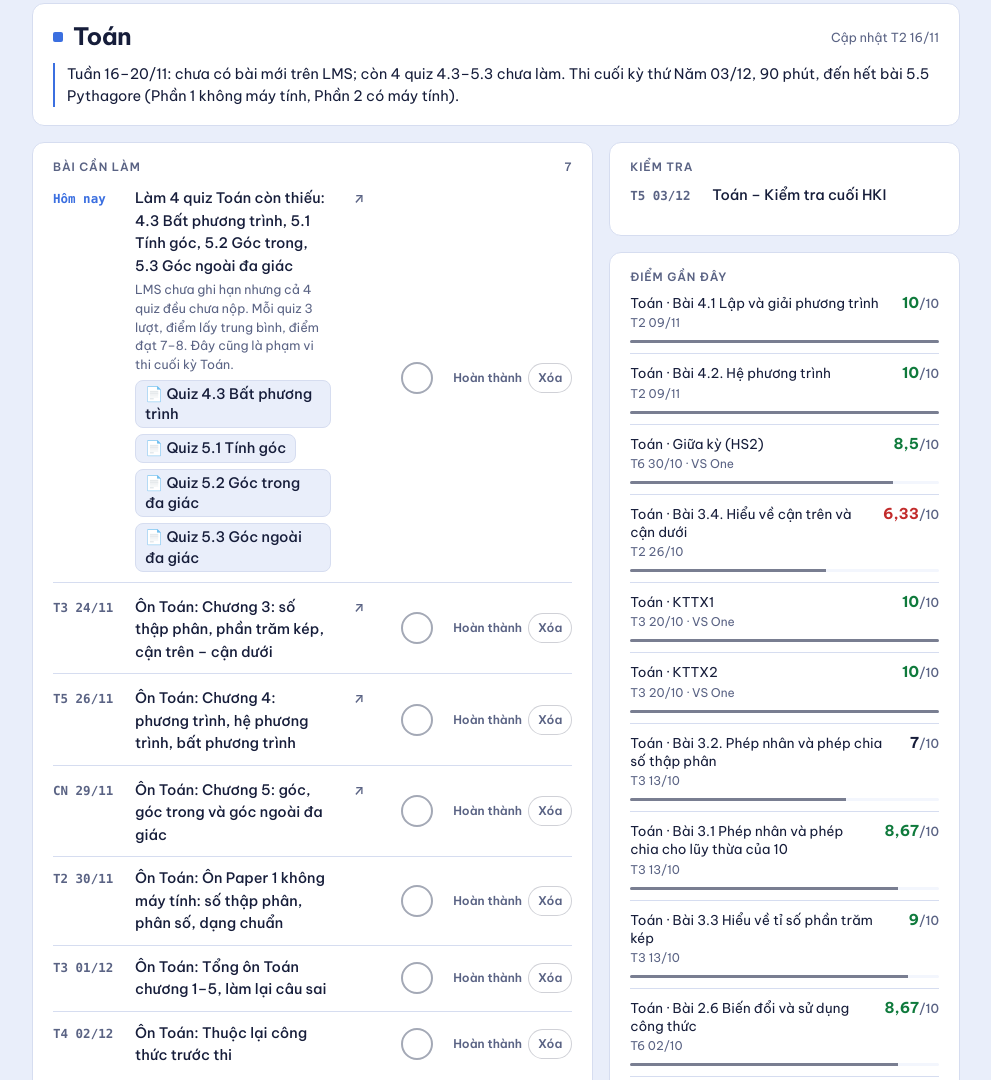
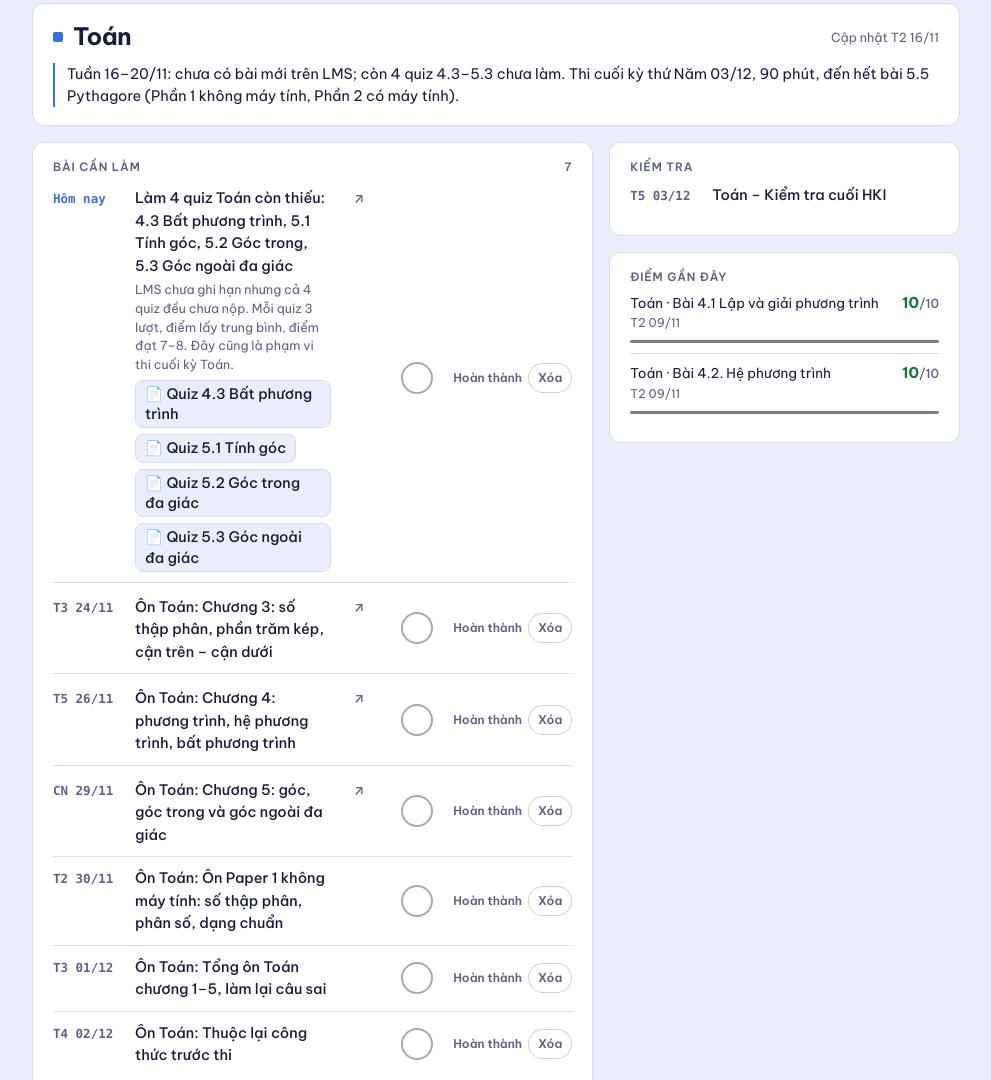
Before and after one commit to namphong2106/namphong2106.github.io, a plain HTML site: page index.html in a window 1280 px wide. Shown: the part 723-1803 px from the top of the page, without its empty margins (144-1135 px from the left). Drawn offline with Linux system fonts and the light colour scheme.

Commit message:
Điểm: chỉ giữ điểm trong tháng 11/2026, bỏ điểm các tháng trước
Co-Authored-By: Claude Haiku 5.5 <noreply@anthropic.com>
Claude-Session: https://claude.ai/code/session_019HyGDCU1gLDF4ACJjT7t49

```diff
--- a/index.html
+++ b/index.html
@@ -977,6 +977,7 @@ load("assess.json").then(a => { state.assess = (a && a.subjects) || []; state.as
     const s = S.find(x => x.key === cur);
     const todo = s.todo.filter(live).filter(visible), extra = (s.extra || []).filter(live).filter(visible);
     const exams = (s.exams || []).filter(live);
+    const monthGrades = (s.grades || []).filter(x => String(x.d || "").slice(0, 7) === today.slice(0, 7));
     const g = (x) => { const v = x.s / x.m * 10; const c = v < 6.5 ? "low" : v >= 8.5 ? "hi" : "";
       return `<div class="nv-g"><span class="t">${esc((x.sub ? x.sub + " · " : "") + x.t.replace(/^\[[^\]]+\]\s*/, ""))}</span><span class="s ${c}">${num(x.s)}<small style="font-weight:500;color:var(--muted)">/${x.m}</small></span><span class="m">${dd(x.d)}${x.n ? " · " + esc(x.n) : ""}</span><span></span><span class="bar"><b style="width:${Math.max(0, Math.min(100, v * 10))}%"></b></span></div>`; };
     $("nv-body").innerHTML = `<div class="nv-wrap k-${s.key}">
@@ -987,7 +988,7 @@ load("assess.json").then(a => { state.assess = (a && a.subjects) || []; state.as
         ${extra.length ? `<details class="nv-more"><summary>Thêm ${extra.length} bài không bắt buộc</summary>${rows(extra)}</details>` : ""}</div>
       <div class="nv-side">
         <div class="nv-box"><p class="nv-lbl"><span>Kiểm tra</span></p>${exams.length ? rows(exams, false) : `<p class="nv-nil">Chưa có lịch.</p>`}</div>
-        <div class="nv-box"><p class="nv-lbl"><span>Điểm gần đây</span></p>${s.grades.length ? s.grades.map(g).join("") : `<p class="nv-nil">Chưa có điểm.</p>`}</div>
+        <div class="nv-box"><p class="nv-lbl"><span>Điểm gần đây</span></p>${monthGrades.length ? monthGrades.map(g).join("") : `<p class="nv-nil">Chưa có điểm trong tháng này.</p>`}</div>
       </div></div>`;
   }
   $("nv-banner").addEventListener("click", (e) => { const b = e.target.closest("li[data-k]"); if (!b || !b.dataset.k || !data || !data.subjects.find(s => s.key === b.dataset.k)) return; cur = CUR[kid] = b.dataset.k; try { localStorage.setItem("soht-" + kid + "-subj", cur); } catch(e) {} draw(); });
--- a/nam.json
+++ b/nam.json
@@ -198,93 +198,6 @@
      "m": 10,
      "d": "2026-11-09",
      "sub": "Toán"
-    },
-    {
-     "t": "Giữa kỳ (HS2)",
-     "s": 8.5,
-     "m": 10,
-     "d": "2026-10-30",
-     "sub": "Toán",
-     "n": "VS One"
-    },
-    {
-     "t": "[QUIZ] Bài 3.4. Hiểu về cận trên và cận dưới",
-     "s": 6.33,
-     "m": 10,
-     "d": "2026-10-26",
-     "sub": "Toán"
-    },
-    {
-     "t": "KTTX1",
-     "s": 10,
-     "m": 10,
-     "d": "2026-10-20",
-     "sub": "Toán",
-     "n": "VS One"
-    },
-    {
-     "t": "KTTX2",
-     "s": 10,
-     "m": 10,
-     "d": "2026-10-20",
-     "sub": "Toán",
-     "n": "VS One"
-    },
-    {
-     "t": "[QUIZ] Bài 3.2. Phép nhân và phép chia số thập phân",
-     "s": 7,
-     "m": 10,
-     "d": "2026-10-13",
-     "sub": "Toán"
-    },
-    {
-     "t": "[QUIZ] Bài 3.1 Phép nhân và phép chia cho lũy thừa của 10",
-     "s": 8.67,
-     "m": 10,
-     "d": "2026-10-13",
-     "sub": "Toán"
-    },
-    {
-     "t": "[QUIZ] Bài 3.3 Hiểu về tỉ số phần trăm kép",
-     "s": 9,
-     "m": 10,
-     "d": "2026-10-13",
-     "sub": "Toán"
-    },
-    {
-     "t": "[QUIZ] Bài 2.6 Biến đổi và sử dụng công thức",
-     "s": 8.67,
-     "m": 10,
-     "d": "2026-10-02",
-     "sub": "Toán"
-    },
-    {
-     "t": "[QUIZ] Bài 2.5 Rút gọn phân thức đại số",
-     "s": 8.5,
-     "m": 10,
-     "d": "2026-09-30",
-     "sub": "Toán"
-    },
-    {
-     "t": "[QUIZ] (MOET tích hợp) Tổng và hiệu hai lập phương",
-     "s": 9,
-     "m": 10,
-     "d": "2026-09-28",
-     "sub": "Toán"
-    },
-    {
-     "t": "[QUIZ] (MOET tích hợp) Hiệu hai bình phương. Bình phương của một tổng hay một hiệu",
-     "s": 10,
-     "m": 10,
-     "d": "2026-09-20",
-     "sub": "Toán"
-    },
-    {
-     "t": "[QUIZ] (MOET tích hợp )Lập phương của một tổng hay một hiệu",
-     "s": 10,
-     "m": 10,
-     "d": "2026-09-20",
-     "sub": "Toán"
     }
    ]
   },
@@ -360,101 +273,6 @@
      "d": "2026-11-04",
      "sub": "Tiếng Anh",
      "n": "VS One"
-    },
-    {
-     "t": "Unit 3.8 Project Challenge_Fundraising Leaflet",
-     "s": 7.5,
-     "m": 10,
-     "d": "2026-10-27",
-     "sub": "Tiếng Anh",
-     "n": "unique ideas,, layout is simple 1 image only"
-    },
-    {
-     "t": "[MUST DO] 3.10. Use of English Practice 1",
-     "s": 0,
-     "m": 8,
-     "d": "2026-10-27",
-     "sub": "Tiếng Anh",
-     "n": "= 0.0/10."
-    },
-    {
-     "t": "Progress check 1",
-     "s": 8.1,
-     "m": 10,
-     "d": "2026-10-23",
-     "sub": "Tiếng Anh",
-     "n": "VS One"
-    },
-    {
-     "t": "Unit 3.7_Improve Your Writing_Formal Letter",
-     "s": 6.5,
-     "m": 10,
-     "d": "2026-10-23",
-     "sub": "Tiếng Anh",
-     "n": "please follow correct organization of ideas/paragraph"
-    },
-    {
-     "t": "Unit 2.7 - Improve your Writing - School Report",
-     "s": 14,
-     "m": 20,
-     "d": "2026-10-18",
-     "sub": "Tiếng Anh",
-     "n": "= 7.0/10. frequent grammar errors make it difficult to understand some ideas"
-    },
-    {
-     "t": "[MUST DO] 3.4. Listening practice",
-     "s": 6,
-     "m": 8,
-     "d": "2026-10-15",
-     "sub": "Tiếng Anh",
-     "n": "= 7.5/10."
-    },
-    {
-     "t": "[MUST DO] Grammar practice - Use the verbs, adjectives and prepositions followed by the -ing form",
-     "s": 7,
-     "m": 7,
-     "d": "2026-10-14",
-     "sub": "Tiếng Anh",
-     "n": "= 10.0/10."
-    },
-    {
-     "t": "Unit Quiz 2",
-     "s": 6,
-     "m": 10,
-     "d": "2026-10-07",
-     "sub": "Tiếng Anh",
-     "n": "VS One"
-    },
-    {
-     "t": "[Must-do] Grammar practice 2 - Put the verb in the correct form",
-     "s": 0,
-     "m": 10,
-     "d": "2026-10-06",
-     "sub": "Tiếng Anh"
-    },
-    {
-     "t": "Unit 2.8 - Project Challenge - Recycled Houses/Packaging Designs",
-     "s": 12,
-     "m": 20,
-     "d": "2026-10-04",
-     "sub": "Tiếng Anh",
-     "n": "= 6.0/10. Nộp muộn. limited eye contact, improve voice volume, a lot of mispronunciation"
-    },
-    {
-     "t": "✅ [U2] Reading mini test 1",
-     "s": 4,
-     "m": 5,
-     "d": "2026-09-22",
-     "sub": "Tiếng Anh",
-     "n": "= 8.0/10."
-    },
-    {
-     "t": "[U2] Reading practice 1: Main ideas",
-     "s": 5,
-     "m": 5,
-     "d": "2026-09-22",
-     "sub": "Tiếng Anh",
-     "n": "= 10.0/10."
     }
    ]
   },
@@ -658,57 +476,6 @@
      "s": 9.33,
      "m": 10,
      "d": "2026-11-02",
-     "sub": "KHTN"
-    },
-    {
-     "t": "Quiz tự học trước tiết - C3.02",
-     "s": 10,
-     "m": 10,
-     "d": "2026-10-26",
-     "sub": "KHTN"
-    },
-    {
-     "t": "Quiz tự học trước tiết - C3.01",
-     "s": 9.5,
-     "m": 10,
-     "d": "2026-10-26",
-     "sub": "KHTN"
-    },
-    {
-     "t": "HS1 cột 1 (chốt)",
-     "s": 9.5,
-     "m": 10,
-     "d": "2026-10-23",
-     "sub": "KHTN",
-     "n": "VS One"
-    },
-    {
-     "t": "HS2 – Giữa kỳ",
-     "s": 8,
-     "m": 10,
-     "d": "2026-10-22",
-     "sub": "KHTN",
-     "n": "Mức khá; ôn lại các mục MTC."
-    },
-    {
-     "t": "Quiz trước tiết học - C2.04",
-     "s": 9.56,
-     "m": 10,
-     "d": "2026-10-03",
-     "sub": "KHTN"
-    },
-    {
-     "t": "Quiz trước tiết học - C2.03",
-     "s": 6.33,
-     "m": 10,
-     "d": "2026-09-24",
-     "sub": "KHTN"
-    },
-    {
-     "t": "Quiz trước tiết học - C2.02",
-     "s": 8.67,
-     "m": 10,
-     "d": "2026-09-21",
      "sub": "KHTN"
     }
    ]
--- a/phong.json
+++ b/phong.json
@@ -161,22 +161,6 @@
      "d": "2026-11-01",
      "sub": "CIE ESL",
      "n": "Nền tảng đang phát triển. Ôn từ vựng trong câu hỏi, tìm đúng đoạn khi đọc; luyện nghe ngắn; lập dàn ý trước khi viết."
-    },
-    {
-     "t": "Unit 2 – Health",
-     "s": 37,
-     "m": 47,
-     "d": "2026-10-16",
-     "sub": "CIE ESL",
-     "n": "Nên ôn so sánh số lượng (quantifiers) và nghĩa của modal verbs."
-    },
-    {
-     "t": "Unit 1 – Talking about People",
-     "s": 33,
-     "m": 46,
-     "d": "2026-09-23",
-     "sub": "CIE ESL",
-     "n": "Cần viết câu trả lời đầy đủ hơn: thêm ai, cái gì, ở đâu, tại sao."
     }
    ]
   },
@@ -374,14 +358,6 @@
      "d": "2026-11-02",
      "sub": "CIE Maths",
      "n": "= 9.2/10. Tiến bộ rõ, làm bài tập trung hơn."
-    },
-    {
-     "t": "Unit 1 & 5 – Number System, Addition & Subtraction",
-     "s": 27,
-     "m": 36,
-     "d": "2026-09-29",
-     "sub": "CIE Maths",
-     "n": "= 7.5/10. Làm tròn số thập phân tốt; cần đọc kỹ điều kiện đề (lớn hơn/nhỏ hơn, số lẻ)."
     }
    ]
   },
@@ -487,24 +463,7 @@
      "sub": "Science"
     }
    ],
-   "grades": [
-    {
-     "t": "Unit 3 – Water",
-     "s": 26,
-     "m": 27,
-     "d": "2026-10-29",
-     "sub": "CIE Science",
-     "n": "= 9.6/10. Hiểu bài rất chắc; nên luyện giải thích nội dung học bằng ví dụ đời sống."
-    },
-    {
-     "t": "Unit 1 – Flowering and Non-Flowering Plants",
-     "s": 27,
-     "m": 29,
-     "d": "2026-10-04",
-     "sub": "CIE Science",
-     "n": "= 9.3/10. Hiểu chức năng hoa và hạt; cần giải thích quan hệ nhân – quả rõ hơn."
-    }
-   ]
+   "grades": []
   },
   {
    "key": "van",
@@ -513,15 +472,7 @@
    "todo": [],
    "extra": [],
    "exams": [],
-   "grades": [
-    {
-     "t": "💡T07_Quiz_Ngôn ngữ: Dấu gạch ngang (1)",
-     "s": 8.67,
-     "m": 10,
-     "d": "2026-10-10",
-     "sub": "Tiếng Việt"
-    }
-   ]
+   "grades": []
   },
   {
    "key": "khac",
@@ -595,69 +546,7 @@
      "x": 1
     }
    ],
-   "grades": [
-    {
-     "t": "Bài tập mức độ dễ",
-     "s": 2,
-     "m": 2,
-     "d": "2026-10-14",
-     "sub": "Âm nhạc",
-     "n": "= 10.0/10."
-    },
-    {
-     "t": "[Quiz tự học] - Giới thiệu chủ đề Danh thắng Việt Nam",
-     "s": 7.5,
-     "m": 10,
-     "d": "2026-10-14",
-     "sub": "Việt Nam học"
-    },
-    {
-     "t": "🏆 T05_Quiz_Thiên nhiên Trung du và miền núi Bắc Bộ",
-     "s": 5.67,
-     "m": 10,
-     "d": "2026-10-12",
-     "sub": "LS&ĐL"
-    },
-    {
-     "t": "🏆T07_Quiz_Đền Hùng và Giỗ Tổ Hùng Vương",
-     "s": 4.72,
-     "m": 10,
-     "d": "2026-10-11",
-     "sub": "LS&ĐL"
-    },
-    {
-     "t": "✍️ T06_Quiz:_Hoa và cây cảnh trong đời sống",
-     "s": 3,
-     "m": 4,
-     "d": "2026-10-07",
-     "sub": "Công nghệ",
-     "n": "= 7.5/10."
-    },
-    {
-     "t": "Bài tập mức độ dễ",
-     "s": 2,
-     "m": 2,
-     "d": "2026-10-07",
-     "sub": "Âm nhạc",
-     "n": "= 10.0/10."
-    },
-    {
-     "t": "[Quiz tự học] - Chuẩn bị báo cáo sản phẩm",
-     "s": 7,
-     "m": 10,
-     "d": "2026-09-15",
-     "sub": "Việt Nam học",
-     "n": "Nộp muộn."
-    },
-    {
-     "t": "[Quiz tự học] -  Hướng dẫn thực hiện sản phẩm",
-     "s": 3.5,
-     "m": 10,
-     "d": "2026-08-31",
-     "sub": "Việt Nam học",
-     "n": "Nộp muộn."
-    }
-   ]
+   "grades": []
   }
  ]
 }
```
